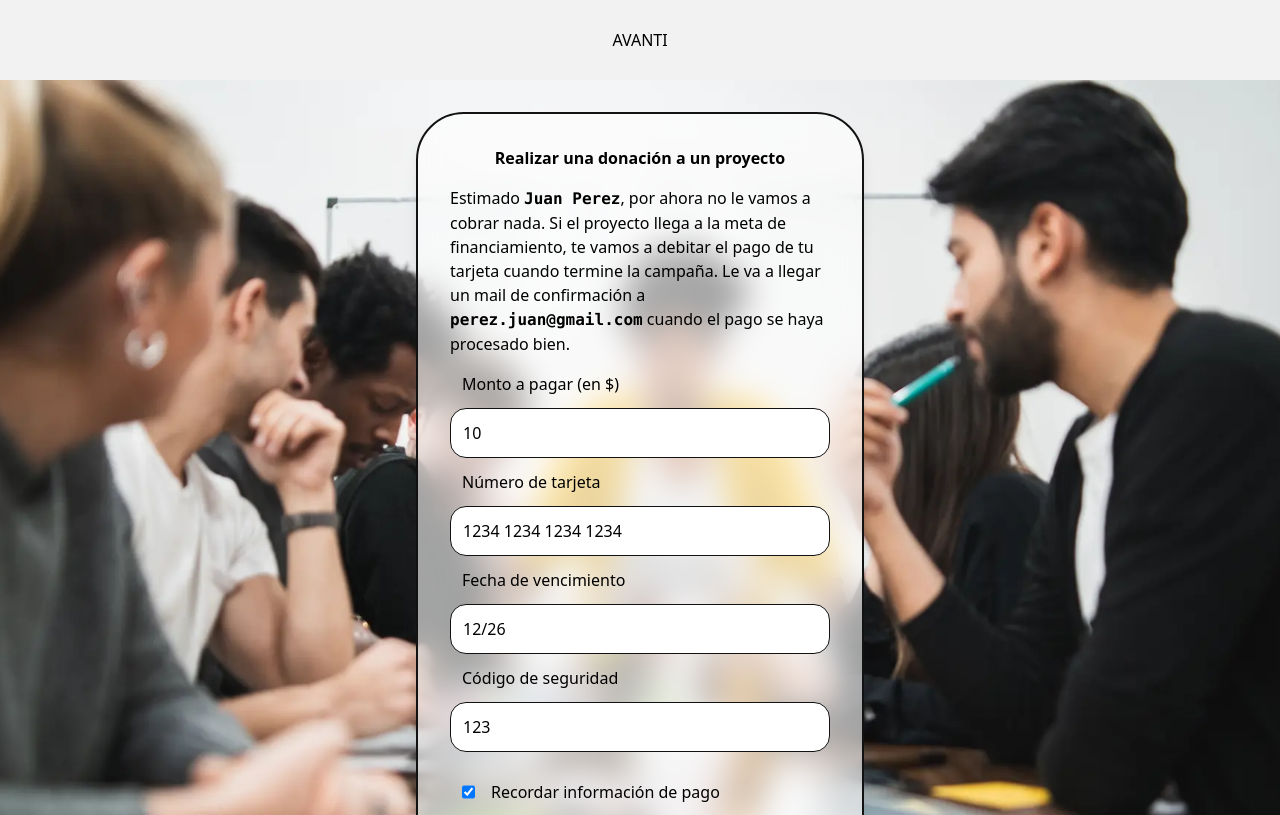
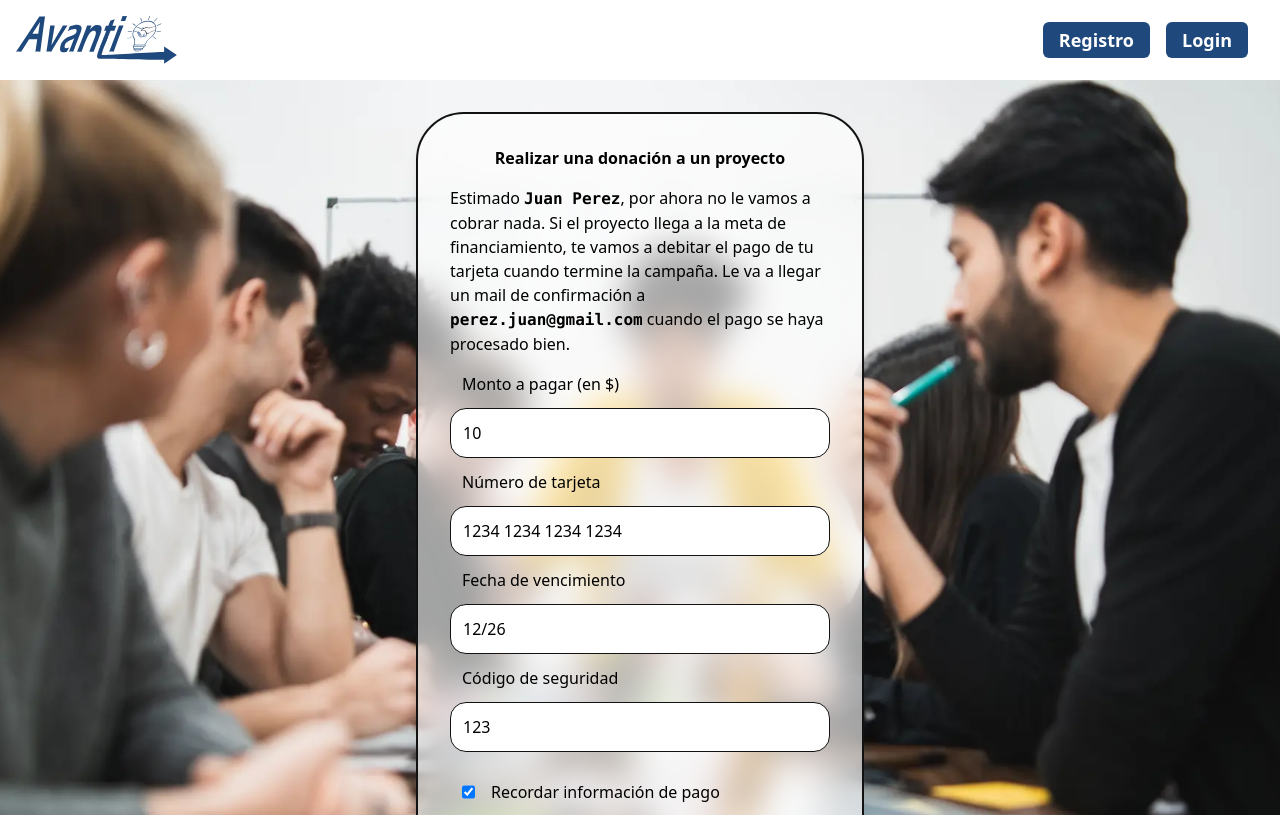
Before and after one commit to No-Country-simulation/S20-17-webapp, a React (Vite) app in the folder Frontend/: page /checkout in a window 1280 px wide. Shown: the top 815 px of the page. Built offline with nearby package versions, Linux system fonts and the light colour scheme; the HTML template or start-up script is replaced by a standard one.

Commit message:
Finish CheckoutPage primitive implementation

```diff
--- a/Frontend/src/components/Checkout/CheckoutForm.jsx
+++ b/Frontend/src/components/Checkout/CheckoutForm.jsx
@@ -1,8 +1,11 @@
 import { useState } from "react"
 import { useForm } from "react-hook-form"
-import { regexFormPatterns } from "../../utils/regex.js"
+import { useNavigate } from "react-router-dom"
+import Swal from "sweetalert2"
 
 export function CheckoutForm() {
+    const navigateTo = useNavigate()
+
     const {
         register,
         handleSubmit,
@@ -53,6 +56,12 @@ export function CheckoutForm() {
             console.error("Error en la acreditación del pago.", error)
         } finally {
             setPaymentInProcess(false)
+            Swal.fire({
+                title: "Datos de pago registrados correctamente!",
+                text: "Te notificaremos al email cuando se acredite el pago!",
+                icon: "success",
+                confirmButtonText: "Genial! volver al inicio.",
+            }).then(() => navigateTo("/"))
         }
     }
 
--- a/Frontend/src/components/Checkout/CheckoutHeader.jsx
+++ b/Frontend/src/components/Checkout/CheckoutHeader.jsx
@@ -2,10 +2,28 @@ import { Link } from "react-router-dom"
 
 export function CheckoutHeader() {
     return (
-        <header className="flex h-20 items-center justify-center bg-avanti-white py-4 text-black">
-            <h2>
-                <Link to="/">AVANTI</Link>
-            </h2>
+        <header className="body-font h-20 text-black">
+            <div className="flex h-full flex-wrap justify-between p-4">
+                <Link to={"/"} className="h-full">
+                    <img
+                        src="/avanti-logo.svg"
+                        alt="Logo de Avanti - volver a la página de inicio"
+                        className="h-full"
+                    />
+                </Link>
+                <nav className="mr-4 flex cursor-pointer flex-wrap items-center justify-center gap-4 text-lg font-semibold text-avanti-black">
+                    <Link to="/register" className="grid min-h-12 min-w-20 place-items-center rounded-2xl">
+                        <button className="relative z-30 overflow-hidden rounded-md bg-avanti-blue px-4 py-1 font-semibold text-white transition-all duration-700 after:absolute after:bottom-0 after:left-5 after:-z-20 after:h-1 after:w-1 after:translate-y-full after:rounded-md after:bg-avanti-red after:transition-all after:duration-700 after:hover:scale-[300] after:hover:transition-all after:hover:duration-700">
+                            Registro
+                        </button>
+                    </Link>
+                    <Link to="/login" className="grid min-h-12 min-w-20 place-items-center rounded-2xl">
+                        <button className="relative z-30 overflow-hidden rounded-md bg-avanti-blue px-4 py-1 font-semibold text-white transition-all duration-700 after:absolute after:bottom-0 after:left-5 after:-z-20 after:h-1 after:w-1 after:translate-y-full after:rounded-md after:bg-avanti-red after:transition-all after:duration-700 after:hover:scale-[300] after:hover:transition-all after:hover:duration-700">
+                            Login
+                        </button>
+                    </Link>
+                </nav>
+            </div>
         </header>
     )
 }
```
